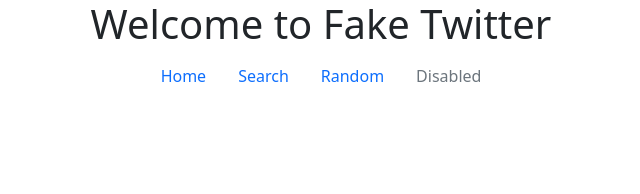
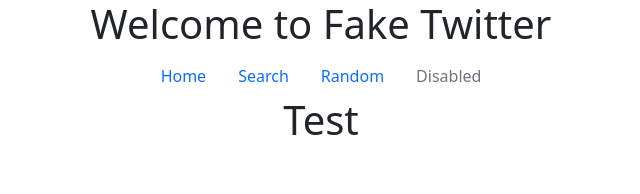
Before and after one commit to quietoutthere/twitter-showcase, a React (Create React App) app in the folder my-app/: page / in a window 1280 px wide. Shown: the top 194 px of the page, without its empty margins (319-959 px from the left). Built offline with nearby package versions, Linux system fonts and the light colour scheme.

Commit message:
start search

```diff
--- a/my-app/src/App.js
+++ b/my-app/src/App.js
@@ -1,12 +1,13 @@
 import React from 'react';
 import Nav from './Components.js/Nav'
+import Search from './Components.js/Search'
 
 function App() {
   return (
     <div className="App">
       <h1>Welcome to Fake Twitter</h1>
       <Nav />
-
+      <Search />
     </div>
   );
 }
--- a/my-app/src/Components.js/Nav.js
+++ b/my-app/src/Components.js/Nav.js
@@ -1,4 +1,5 @@
 import React from 'react';
+import Search from './Search'
 
 
 function Nav() {
@@ -9,7 +10,7 @@
         <a class="nav-link active" aria-current="page" href="#">Home</a>
       </li>
       <li class="nav-item">
-        <a class="nav-link" href="#">Search</a>
+        <a class="nav-link" href={Search}>Search</a>
       </li>
       <li class="nav-item">
         <a class="nav-link" href="#">Random</a>
--- /dev/null
+++ b/my-app/src/Components.js/Search.js
@@ -0,0 +1,13 @@
+import React from 'react';
+
+function Search() {
+
+    return(
+        <>
+            <h1>Test</h1>
+        </>
+
+    )
+}
+
+export default Search;
```
